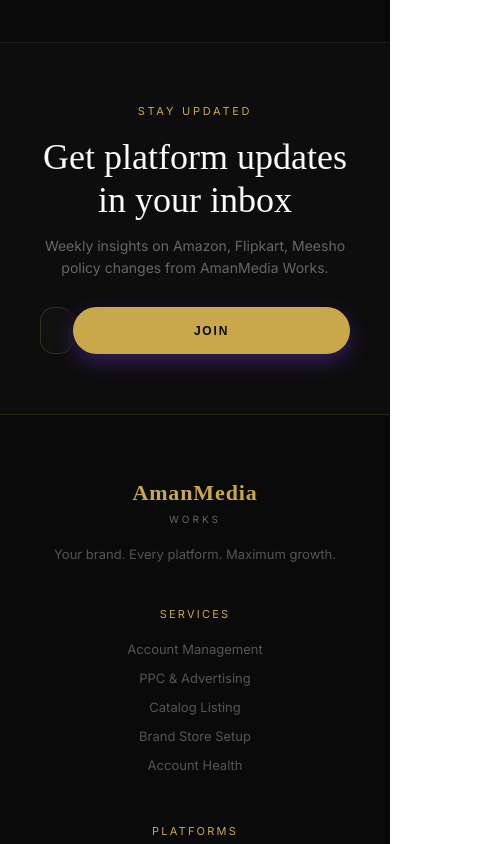
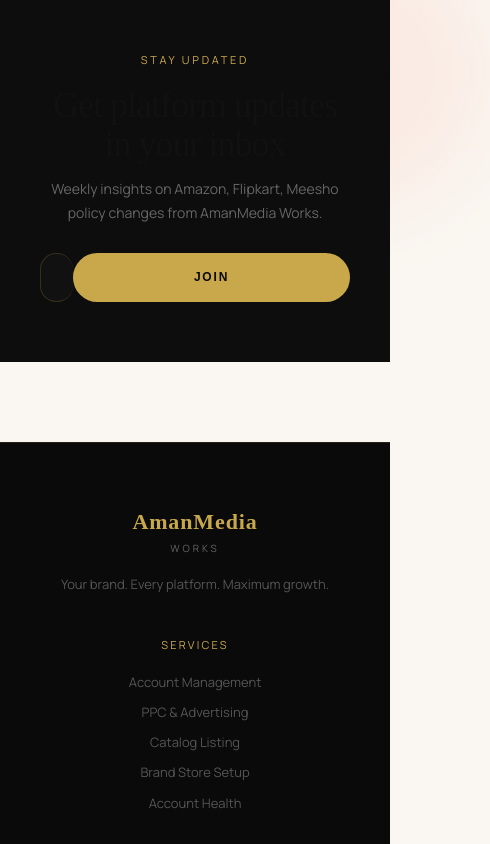
Before and after one commit to amanmediaworks-cell/amanmediaworksWebsite, a Next.js app: page /blog in a window 390 px wide. Shown: the part 2580-3424 px from the top of the page, 490 px wide, since content can reach past the window. Built offline with nearby package versions, Linux system fonts and the light colour scheme.

Commit message:
added one file

```diff
--- a/app/globals.css
+++ b/app/globals.css
@@ -1,15 +1,16 @@
-@import url('https://fonts.googleapis.com/css2?family=Playfair+Display:wght@400;600;700&family=Inter:wght@300;400;500;600&display=swap');
+@import url('https://fonts.googleapis.com/css2?family=Syne:wght@400;500;600;700&family=Manrope:wght@300;400;500;600&display=swap');
 
 :root {
-  --bg: #0f172a;
-  --bg-light: #111827;
-  --card: rgba(255,255,255,0.06);
-  --text: #f8fafc;
-  --muted: #cbd5e1;
-  --primary: #7c3aed;
-  --secondary: #06b6d4;
-  --border: rgba(255,255,255,0.08);
-  --shadow: 0 10px 30px rgba(0,0,0,0.35);
+  --bg: #faf7f2;
+  --surface: #ffffff;
+  --text: #111111;
+  --muted: #6b7280;
+  --primary: #ff5e3a;
+  --secondary: #ffb703;
+  --accent: #111827;
+  --border: rgba(0,0,0,0.08);
+  --shadow: 0 20px 50px rgba(0,0,0,0.08);
+  --radius: 24px;
 }
 
 * {
@@ -23,16 +24,15 @@
 }
 
 body {
-  background: linear-gradient(135deg, #020617, #111827, #0f172a);
+  font-family: 'Manrope', sans-serif;
+  background: var(--bg);
   color: var(--text);
-  font-family: 'Inter', sans-serif;
-  font-weight: 400;
   line-height: 1.8;
   overflow-x: hidden;
   -webkit-font-smoothing: antialiased;
 }
 
-/* Smooth selection */
+/* Smooth Selection */
 ::selection {
   background: var(--primary);
   color: #fff;
@@ -40,63 +40,71 @@
 
 /* Scrollbar */
 ::-webkit-scrollbar {
-  width: 6px;
+  width: 7px;
 }
 
 ::-webkit-scrollbar-track {
-  background: #020617;
+  background: #f3f4f6;
 }
 
 ::-webkit-scrollbar-thumb {
   background: linear-gradient(var(--primary), var(--secondary));
-  border-radius: 20px;
+  border-radius: 50px;
 }
 
 /* Links */
 a {
+  text-decoration: none;
   color: inherit;
-  text-decoration: none;
   transition: 0.3s ease;
 }
 
 a:hover {
-  color: var(--secondary);
+  color: var(--primary);
 }
 
 /* Navbar */
 nav {
   position: sticky;
   top: 0;
-  z-index: 1000;
-  backdrop-filter: blur(14px);
-  background: rgba(15, 23, 42, 0.7);
+  z-index: 999;
+  padding: 20px 70px;
+  background: rgba(255,255,255,0.75);
+  backdrop-filter: blur(18px);
   border-bottom: 1px solid var(--border);
-  padding: 18px 60px;
 }
 
 .menu {
   display: flex;
   align-items: center;
-  gap: 28px;
+  justify-content: space-between;
+  gap: 30px;
 }
 
-/* Headings */
-h1, h2, h3 {
-  font-family: 'Playfair Display', serif;
-  font-weight: 700;
-  line-height: 1.2;
+/* Typography */
+h1,
+h2,
+h3 {
+  font-family: 'Syne', sans-serif;
+  line-height: 1.1;
+  letter-spacing: -1px;
 }
 
 h1 {
-  font-size: clamp(48px, 8vw, 96px);
-  background: linear-gradient(to right, #fff, #c4b5fd);
-  -webkit-background-clip: text;
-  -webkit-text-fill-color: transparent;
+  font-size: clamp(56px, 9vw, 120px);
+  font-weight: 700;
+  color: var(--accent);
 }
 
 h2 {
-  font-size: clamp(36px, 6vw, 64px);
-  margin-bottom: 18px;
+  font-size: clamp(40px, 6vw, 72px);
+  font-weight: 600;
+  margin-bottom: 20px;
+}
+
+h3 {
+  font-size: 28px;
+  font-weight: 600;
 }
 
 p {
@@ -106,107 +114,134 @@
 
 /* Sections */
 section {
-  padding: 100px 80px;
+  padding: 120px 80px;
   position: relative;
+}
+
+/* Fancy Background Shapes */
+section::before {
+  content: '';
+  position: absolute;
+  width: 280px;
+  height: 280px;
+  background: rgba(255, 94, 58, 0.08);
+  border-radius: 50%;
+  top: -60px;
+  right: -100px;
+  filter: blur(50px);
+  z-index: -1;
 }
 
 /* Cards */
 .card {
-  background: var(--card);
+  background: var(--surface);
+  border-radius: var(--radius);
+  padding: 32px;
   border: 1px solid var(--border);
-  border-radius: 24px;
-  padding: 28px;
-  backdrop-filter: blur(14px);
   box-shadow: var(--shadow);
   transition: 0.4s ease;
 }
 
 .card:hover {
-  transform: translateY(-8px);
-  border-color: rgba(124, 58, 237, 0.5);
+  transform: translateY(-10px);
+  box-shadow: 0 30px 60px rgba(0,0,0,0.12);
 }
 
 /* Buttons */
 button,
 .btn {
-  background: linear-gradient(135deg, var(--primary), var(--secondary));
+  display: inline-flex;
+  align-items: center;
+  justify-content: center;
+  gap: 10px;
+  padding: 15px 30px;
+  border-radius: 999px;
+  border: none;
+  background: var(--accent);
   color: white;
-  border: none;
-  padding: 14px 28px;
-  border-radius: 999px;
   font-weight: 600;
   cursor: pointer;
   transition: 0.35s ease;
-  box-shadow: 0 8px 20px rgba(124, 58, 237, 0.35);
 }
 
 button:hover,
 .btn:hover {
-  transform: translateY(-3px) scale(1.02);
-  opacity: 0.95;
+  background: var(--primary);
+  transform: scale(1.03);
 }
 
-/* Inputs */
+/* Outline Button */
+.btn-outline {
+  background: transparent;
+  border: 2px solid var(--accent);
+  color: var(--accent);
+}
+
+.btn-outline:hover {
+  background: var(--accent);
+  color: white;
+}
+
+/* Forms */
 input,
 textarea {
   width: 100%;
-  padding: 14px 18px;
-  border-radius: 14px;
+  padding: 16px 18px;
+  border-radius: 16px;
   border: 1px solid var(--border);
-  background: rgba(255,255,255,0.04);
-  color: white;
-  outline: none;
+  background: white;
+  font-family: inherit;
   transition: 0.3s ease;
 }
 
 input:focus,
 textarea:focus {
+  outline: none;
   border-color: var(--primary);
-  box-shadow: 0 0 0 4px rgba(124, 58, 237, 0.2);
+  box-shadow: 0 0 0 5px rgba(255, 94, 58, 0.15);
 }
 
-/* Grid Layout */
+/* Grid */
 .grid {
   display: grid;
-  grid-template-columns: repeat(auto-fit, minmax(280px, 1fr));
-  gap: 30px;
+  grid-template-columns: repeat(auto-fit, minmax(300px, 1fr));
+  gap: 35px;
+}
+
+/* Image Styling */
+img {
+  width: 100%;
+  border-radius: var(--radius);
+  object-fit: cover;
 }
 
 /* Footer */
 footer {
-  border-top: 1px solid var(--border);
-  padding: 40px 20px;
+  background: #111111;
+  color: rgba(255,255,255,0.7);
+  padding: 50px 20px;
   text-align: center;
-  color: var(--muted);
-  background: rgba(255,255,255,0.02);
+  margin-top: 80px;
 }
 
-/* Floating Blur Effect */
-.blur-circle {
-  position: absolute;
-  width: 350px;
-  height: 350px;
-  background: rgba(124, 58, 237, 0.18);
-  border-radius: 50%;
-  filter: blur(100px);
-  z-index: -1;
+footer p {
+  color: rgba(255,255,255,0.6);
 }
 
-.blur-circle.one {
-  top: -100px;
-  left: -100px;
+/* Hero Badge */
+.badge {
+  display: inline-flex;
+  align-items: center;
+  gap: 8px;
+  padding: 10px 18px;
+  background: rgba(255, 94, 58, 0.1);
+  border-radius: 999px;
+  color: var(--primary);
+  font-weight: 600;
+  margin-bottom: 25px;
 }
 
-.blur-circle.two {
-  bottom: -100px;
-  right: -100px;
-  background: rgba(6, 182, 212, 0.18);
-}
-
-/* ========================= */
-/* MOBILE RESPONSIVE DESIGN */
-/* ========================= */
-
+/* Responsive Design */
 @media (max-width: 768px) {
 
   nav {
@@ -215,19 +250,20 @@
 
   .menu {
     flex-direction: column;
-    gap: 16px;
+    align-items: flex-start;
+    gap: 18px;
   }
 
   section {
-    padding: 70px 20px;
+    padding: 80px 20px;
   }
 
   h1 {
-    font-size: clamp(40px, 12vw, 70px);
+    font-size: clamp(42px, 13vw, 72px);
   }
 
   h2 {
-    font-size: clamp(30px, 9vw, 50px);
+    font-size: clamp(32px, 10vw, 52px);
   }
 
   .grid {
@@ -235,24 +271,21 @@
   }
 
   button,
-  .btn {
+  .btn,
+  .btn-outline {
     width: 100%;
-    text-align: center;
   }
 
   .card {
-    padding: 22px;
+    padding: 24px;
   }
 }
 
-/* ========================= */
-/* EXTRA SMALL DEVICES */
-/* ========================= */
-
+/* Extra Small Devices */
 @media (max-width: 480px) {
 
   body {
-    line-height: 1.6;
+    line-height: 1.7;
   }
 
   nav {
@@ -260,7 +293,7 @@
   }
 
   section {
-    padding: 60px 16px;
+    padding: 70px 16px;
   }
 
   h1 {
```
